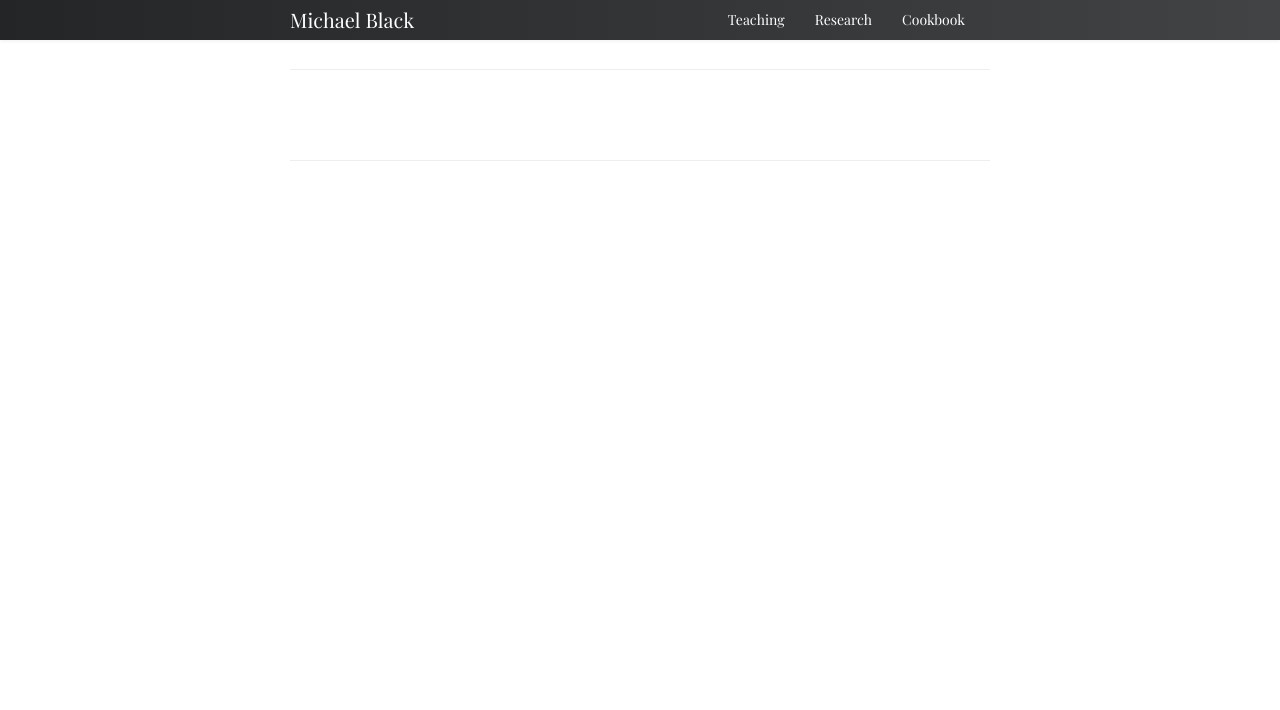
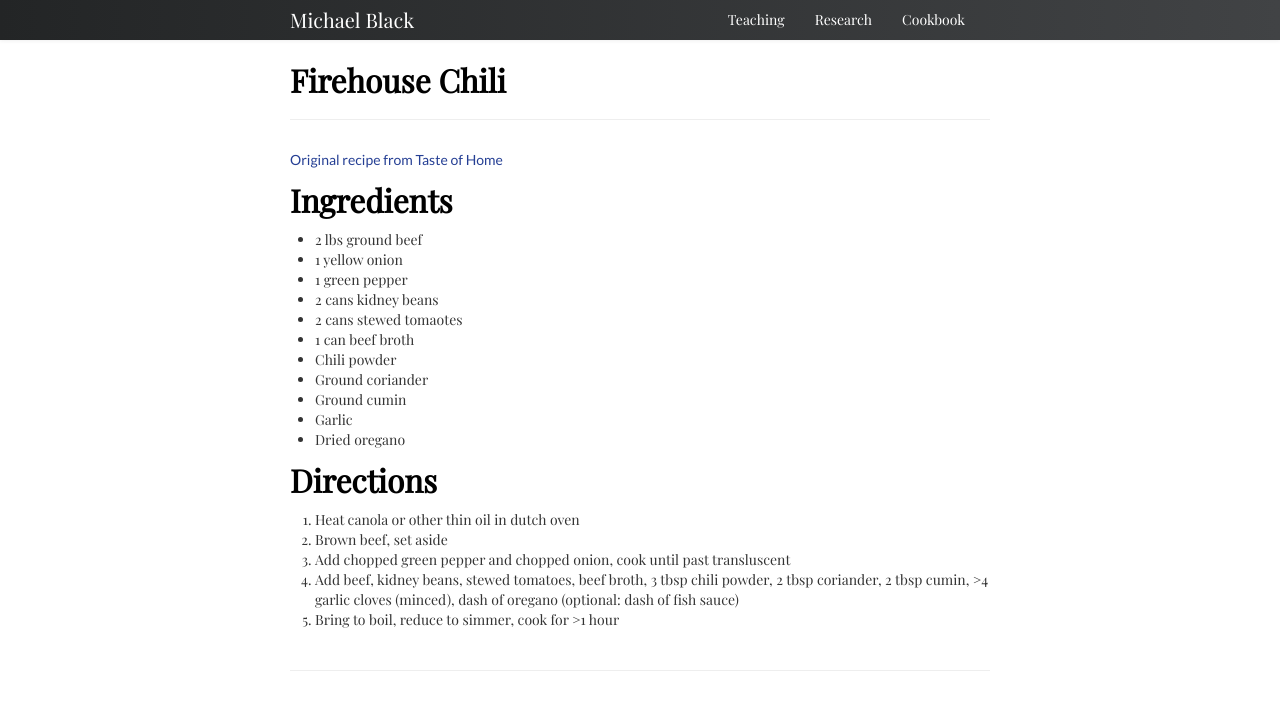
Before and after one commit to michaelb1ack/michaelb1ack.github.io, a Jekyll site: the page built from pages/recipes/american/chili.md, in a window 1280 px wide. Shown: the top 710 px of the page. Built offline with Jekyll 4.4.1, drawn with Linux system fonts in a browser that asks for light colours; our own code applies the rules of GitHub Pages for plain Markdown files.

Commit message:
Added chili and tweaked front page

```diff
--- a/pages/recipes/american/chili.md
+++ b/pages/recipes/american/chili.md
@@ -0,0 +1,28 @@
+---
+layout: page
+title: Firehouse Chili
+description: chili
+---
+
+[Original recipe from Taste of Home](https://www.tasteofhome.com/recipes/firehouse-chili/)
+
+## Ingredients
+- 2 lbs ground beef
+- 1 yellow onion
+- 1 green pepper
+- 2 cans kidney beans
+- 2 cans stewed tomaotes
+- 1 can beef broth
+- Chili powder
+- Ground coriander
+- Ground cumin
+- Garlic
+- Dried oregano
+
+
+## Directions
+1. Heat canola or other thin oil in dutch oven
+2. Brown beef, set aside
+3. Add chopped green pepper and chopped onion, cook until past transluscent
+4. Add beef, kidney beans, stewed tomatoes, beef broth, 3 tbsp chili powder, 2 tbsp coriander, 2 tbsp cumin, >4 garlic cloves (minced), dash of oregano (optional: dash of fish sauce)
+5. Bring to boil, reduce to simmer, cook for >1 hour
```
Also changed, not shown: index.md (+14 -13 lines), pages/cookbook.md (+3 -0 lines).
